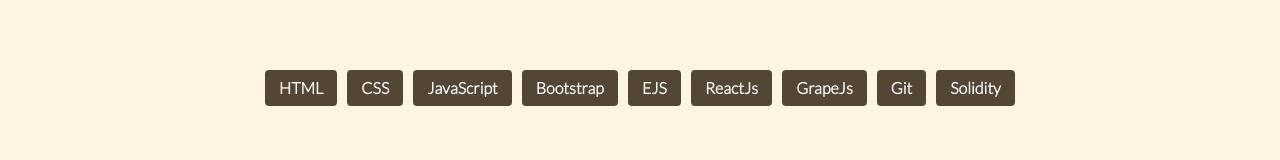
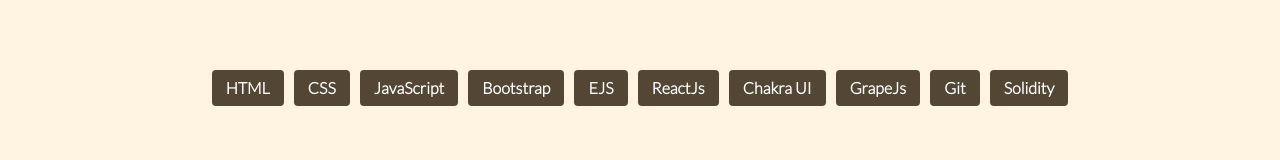
Before and after one commit to AKIN-THOMAS/BISHOP, a React (Create React App) app: page /about in a window 1280 px wide. Shown: the part 720-880 px from the top of the page. Built offline with nearby package versions, Linux system fonts and the light colour scheme.

Commit message:
added skill

```diff
--- a/src/components/about.jsx
+++ b/src/components/about.jsx
@@ -75,12 +75,12 @@
                     <strong className="skill-item" >
                         ReactJs
                     </strong>
+                    <strong className="skill-item" >
+                        Chakra UI
+                    </strong>
                     <strong className="skill-item">
                         GrapeJs
                     </strong>
-                    {/* <strong className="skill-item" >
-                        ReactNative
-                    </strong> */}
                     <strong className="skill-item" >
                         Git
                     </strong>
```
